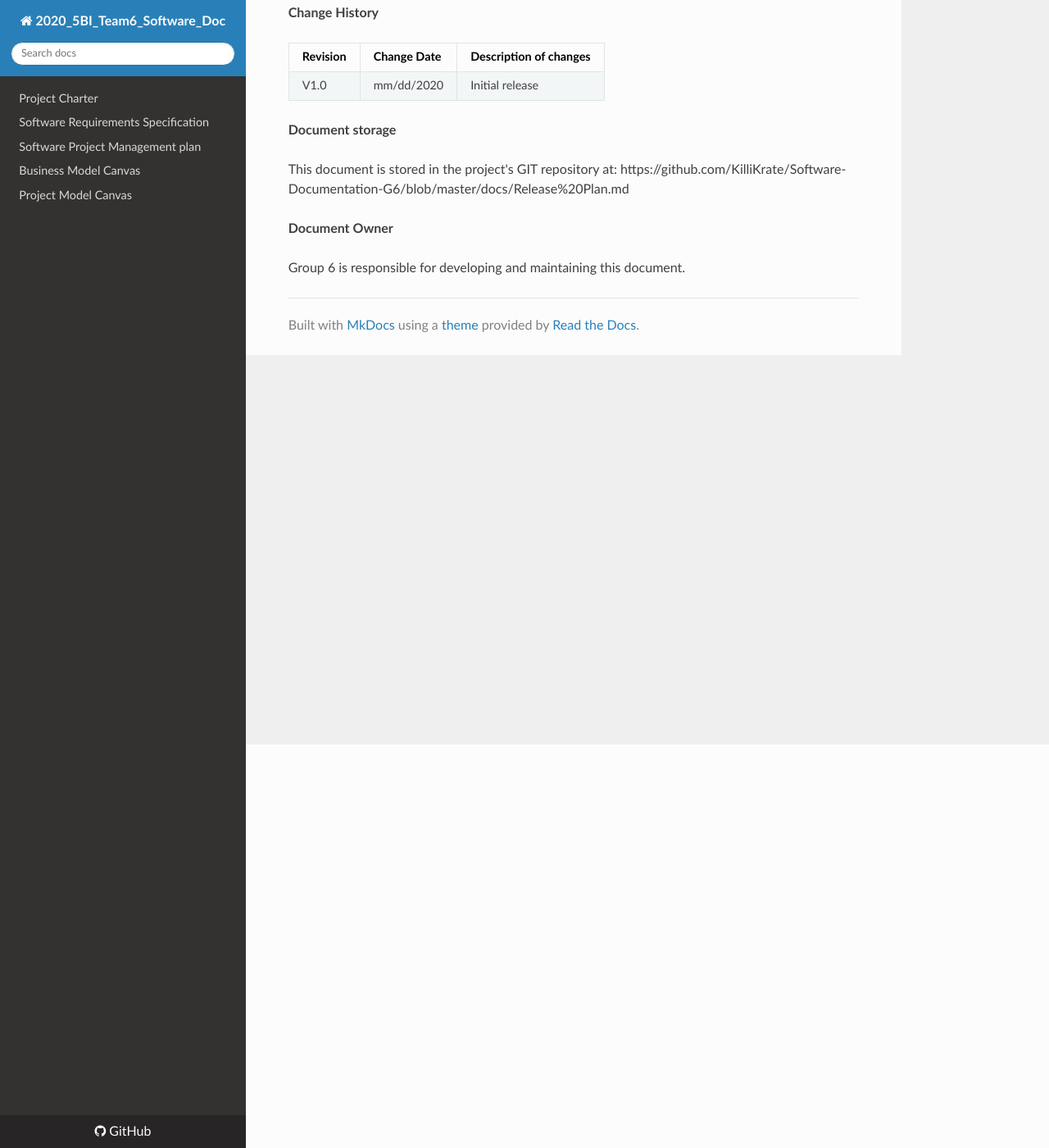
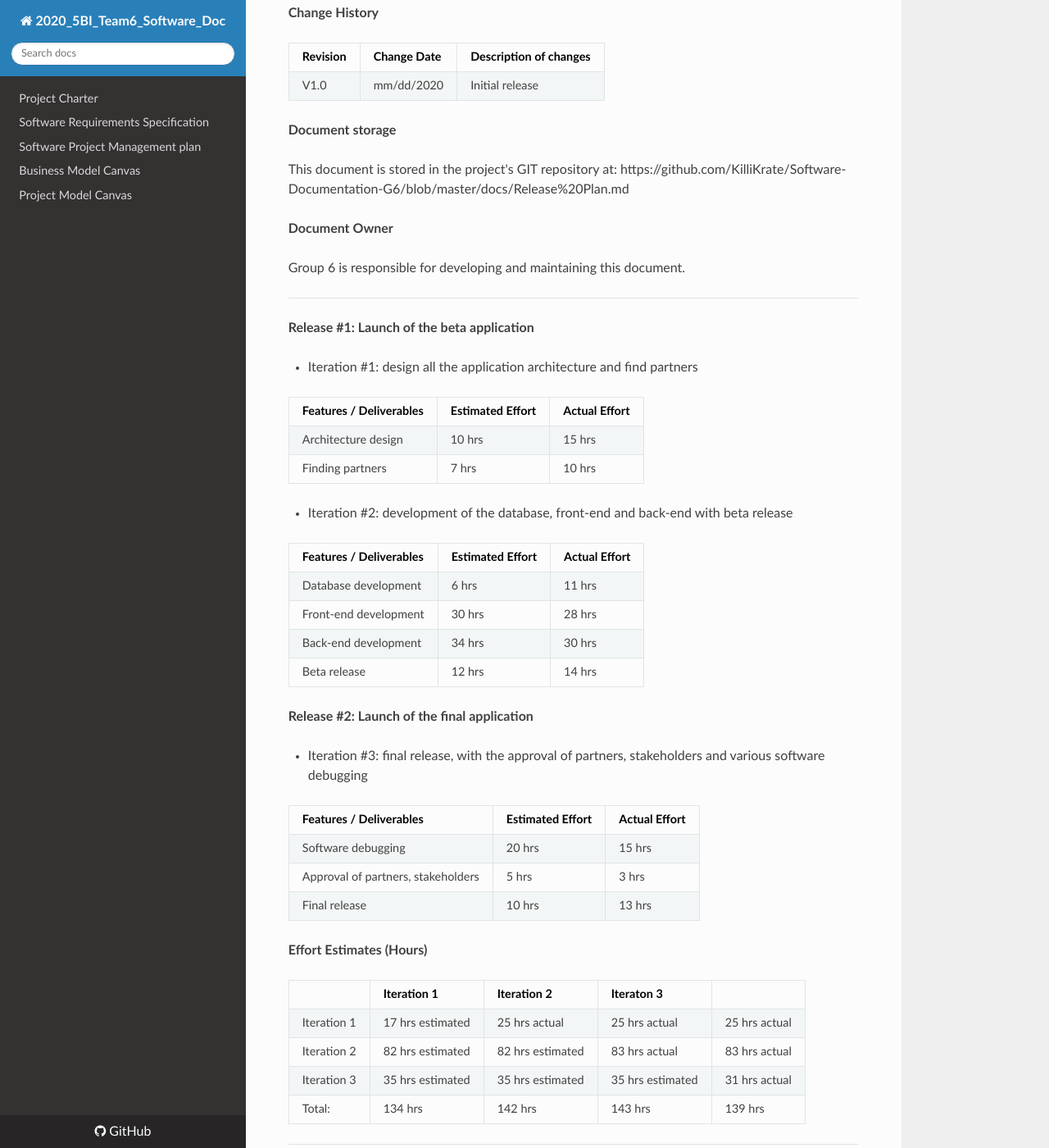
Before and after one commit to KilliKrate/Software-Documentation-G6, an MkDocs documentation site: the page built from docs/Release Plan/index.md, in a window 1280 px wide and 1400 px high, scrolled down 492 px. Shown: the whole window at 82% size. Built offline with MkDocs 1.6.1, drawn with Linux system fonts in a browser that asks for light colours; nearby versions of some CDN libraries.

Commit message:
Uploaded release plan

```diff
--- a/docs/Release Plan/index.md
+++ b/docs/Release Plan/index.md
@@ -25,3 +25,42 @@ https://github.com/KilliKrate/Software-Documentation-G6/blob/master/docs/Release
 **Document Owner**
 
 Group 6 is responsible for developing and maintaining this document.
+
+---------------------------------------------------------------------------
+
+**Release #1: Launch of the beta application**
+
++ Iteration #1: design all the application architecture and find partners
+
+| Features / Deliverables | Estimated Effort | Actual Effort |
+| ----------------------- | ---------------- | --------------|
+| Architecture design | 10 hrs | 15 hrs |
+| Finding partners | 7 hrs | 10 hrs |
+
++ Iteration #2: development of the database, front-end and back-end with beta release
+
+ | Features / Deliverables | Estimated Effort | Actual Effort |
+ | ----------------------- | ---------------- | ------------- |
+ | Database development | 6 hrs | 11 hrs |
+ | Front-end development | 30 hrs | 28 hrs |
+ | Back-end development | 34 hrs | 30 hrs |
+ | Beta release | 12 hrs | 14 hrs |
+
+ **Release #2: Launch of the final application**
+
+ + Iteration #3: final release, with the approval of partners, stakeholders and various software debugging
+
+ | Features / Deliverables | Estimated Effort | Actual Effort |
+ | ----------------------- | ---------------- | ------------- |
+ | Software debugging | 20 hrs | 15 hrs |
+ | Approval of partners, stakeholders | 5 hrs | 3 hrs |
+ | Final release | 10 hrs | 13 hrs |
+
+**Effort Estimates (Hours)**
+
+ |             | Iteration 1      | Iteration 2      | Iteraton 3       |               |
+ | ----------- | ---------------- | ---------------- | ---------------- | ------------- |
+ | Iteration 1 | 17 hrs estimated | 25 hrs actual    | 25 hrs actual    | 25 hrs actual |
+ | Iteration 2 | 82 hrs estimated | 82 hrs estimated | 83 hrs actual    | 83 hrs actual |
+ | Iteration 3 | 35 hrs estimated | 35 hrs estimated | 35 hrs estimated | 31 hrs actual |
+ | Total:      | 134 hrs          | 142 hrs          | 143 hrs          | 139 hrs
```
